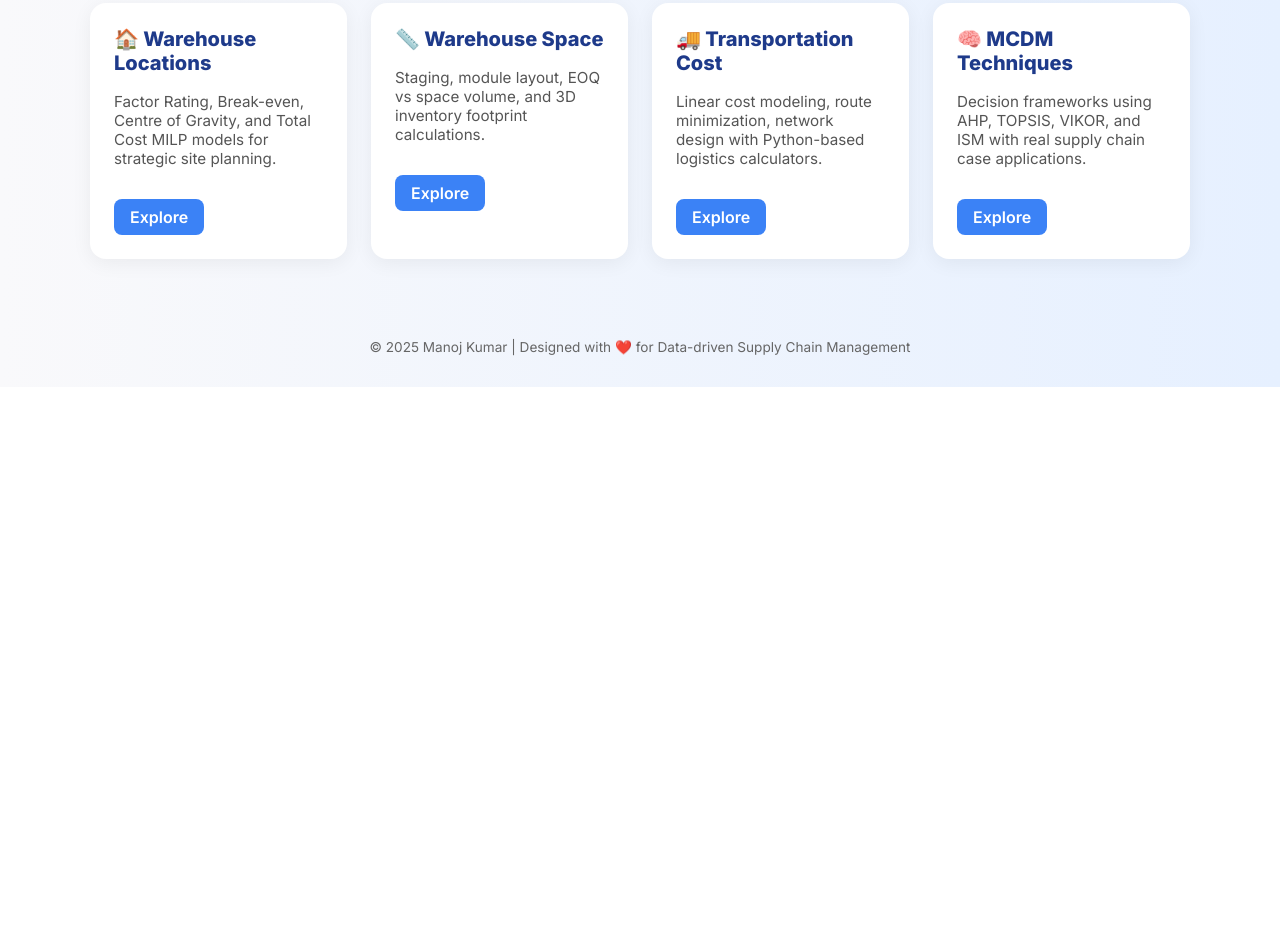
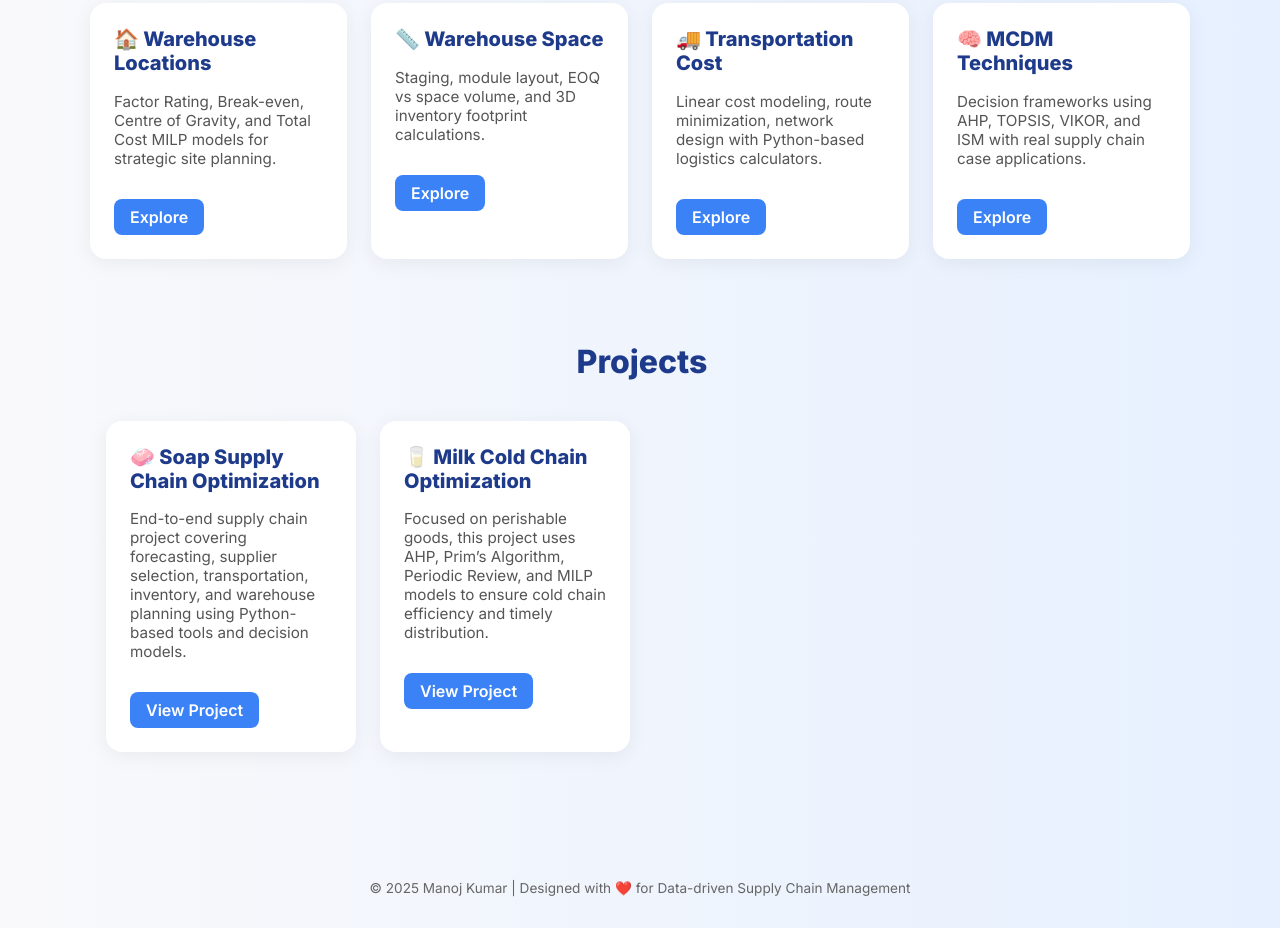
Before and after one commit to DARAMANOJKUMAR/SupplyChainPortfolio, a plain HTML site: page index.html in a window 1280 px wide. Shown: the part 732-1660 px from the top of the page. Before the commit the page ends 1119 px from the top, so only its background shows below. Drawn offline with Linux system fonts and the light colour scheme.

Commit message:
Update index.html
Added 2 New Projects

```diff
--- a/index.html
+++ b/index.html
@@ -123,6 +123,24 @@
       <p>Decision frameworks using AHP, TOPSIS, VIKOR, and ISM with real supply chain case applications.</p>
       <a href="mcdm_methods_page.html">Explore</a>
     </div>
+   <section class="container" style="margin-top: 2rem;">
+  <h2 style="grid-column: 1 / -1; font-size: 2rem; color: #1e3a8a; margin-bottom: 1rem; text-align: center;">Projects</h2>
+
+  <div class="card">
+    <h2>🧼 Soap Supply Chain Optimization</h2>
+    <p>End-to-end supply chain project covering forecasting, supplier selection, transportation, inventory, and warehouse planning using Python-based tools and decision models.</p>
+    <a href="https://github.com/DARAMANOJKUMAR/SCM_Projects/blob/main/SCM_Project1.ipynb">View Project</a>
+  </div>
+
+  <div class="card">
+    <h2>🥛  Milk Cold Chain Optimization</h2>
+    <p>Focused on perishable goods, this project uses AHP, Prim’s Algorithm, Periodic Review, and MILP models to ensure cold chain efficiency and timely distribution.</p>
+    <a href="https://github.com/DARAMANOJKUMAR/SCM_Projects/blob/main/SCM_Project2.ipynb">View Project</a>
+  </div>
+</section>
+
+</section>
+
   </main>
   <footer>
     &copy; 2025 Manoj Kumar | Designed with ❤️ for Data-driven Supply Chain Management
```
